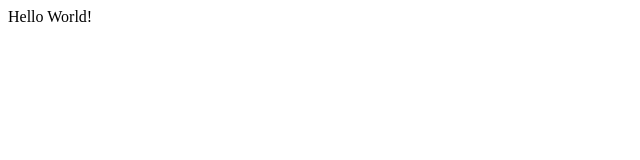
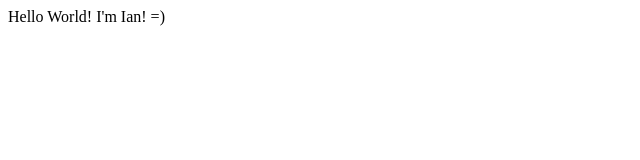
Before and after one commit to umayyyu/trial2, a plain HTML site: page index.html in a window 1280 px wide. Shown: the full height of the page, 0-640 px from the left. Drawn offline with Linux system fonts and the light colour scheme.

Commit message:
minor change

```diff
--- a/index.html
+++ b/index.html
@@ -7,5 +7,6 @@
 </head>
 <body>
     <hi>Hello World!</hi>
+    <hi>I'm Ian! =) </hi>
 </body>
 </html>
```
